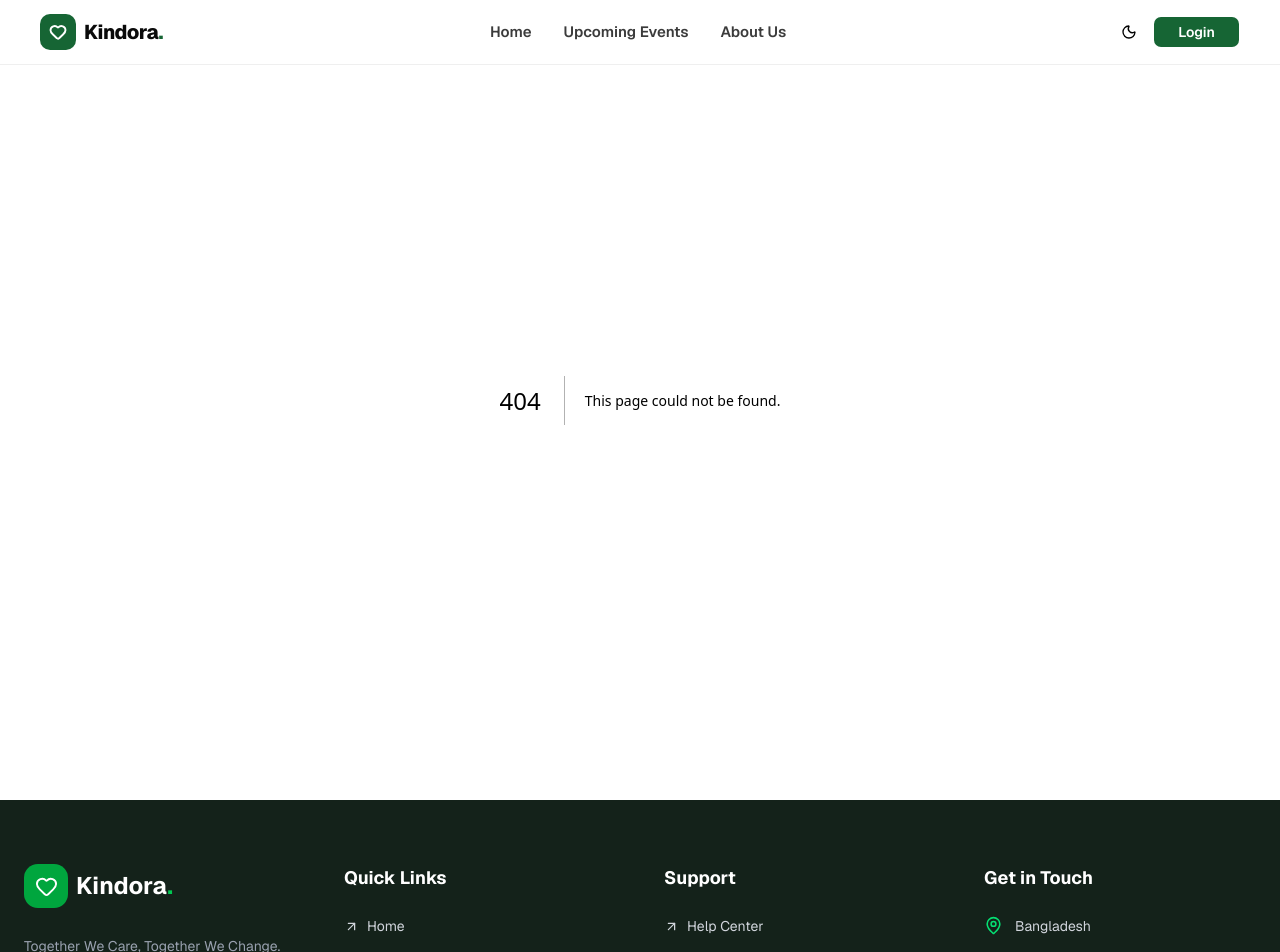
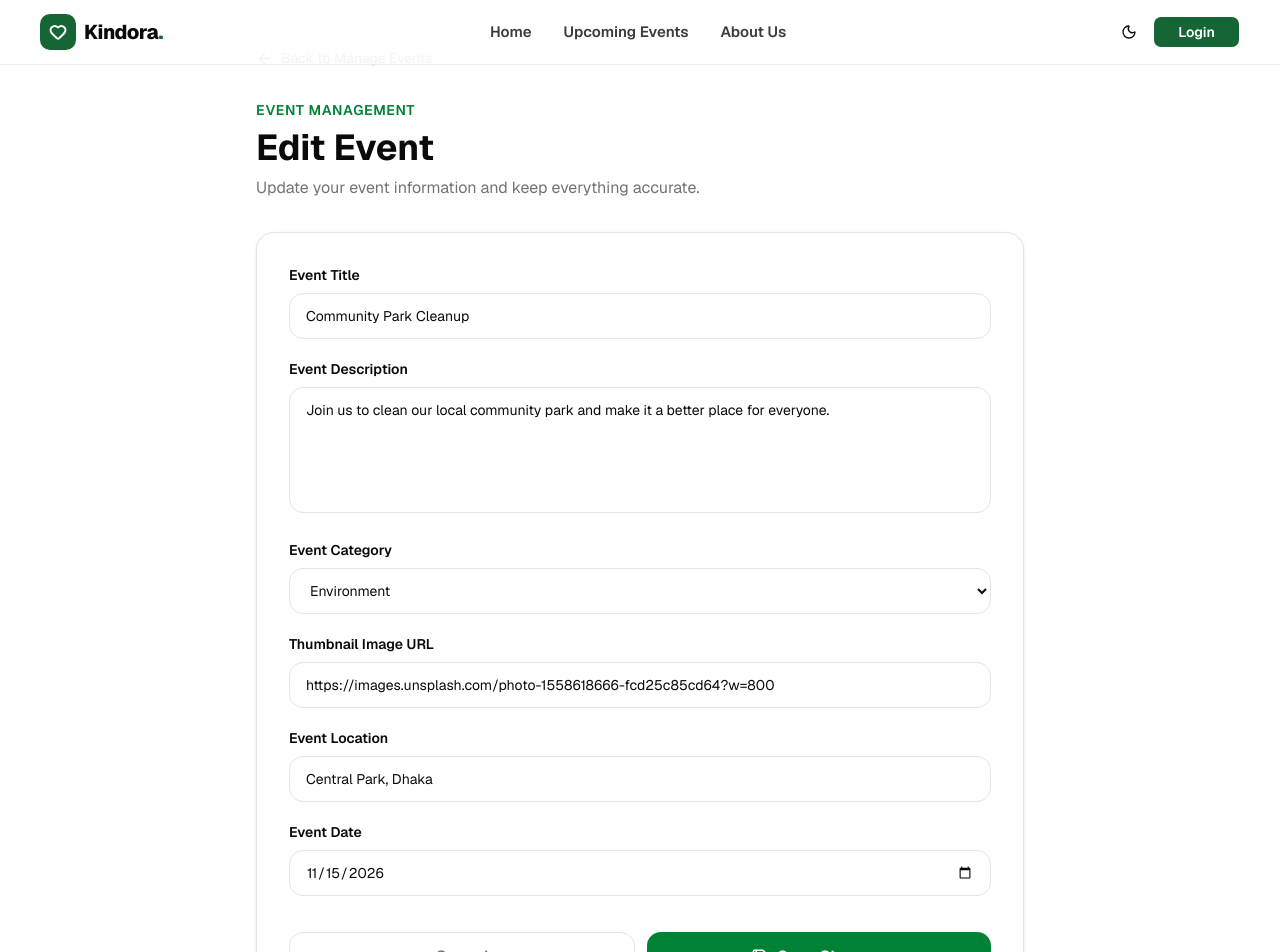
Before and after one commit to akib511/kindora-client, a Next.js app: page /edit-event/1 in a window 1280 px wide. Before the commit this address had no page. Shown: the top 952 px of the page. Built offline with nearby package versions, Linux system fonts and the light colour scheme.

Commit message:
create demo  edit-event page

```diff
--- /dev/null
+++ b/src/app/edit-event/[id]/page.js
@@ -0,0 +1,273 @@
+"use client";
+
+import { useState } from "react";
+import { useParams, useRouter } from "next/navigation";
+import Link from "next/link";
+import { ArrowLeft, Save } from "lucide-react";
+
+const initialEvents = [
+  {
+    id: "1",
+    title: "Community Park Cleanup",
+    description:
+      "Join us to clean our local community park and make it a better place for everyone.",
+    category: "Environment",
+    image: "https://images.unsplash.com/photo-1558618666-fcd25c85cd64?w=800",
+    location: "Central Park, Dhaka",
+    date: "2026-11-15",
+  },
+  {
+    id: "2",
+    title: "Food Distribution Drive",
+    description:
+      "Help distribute food among people who need support in our community.",
+    category: "Community Support",
+    image: "https://images.unsplash.com/photo-1593113598332-cd288d649433?w=800",
+    location: "Mirpur, Dhaka",
+    date: "2026-11-20",
+  },
+  {
+    id: "3",
+    title: "Tree Plantation Program",
+    description:
+      "Let's make our environment greener by planting trees together.",
+    category: "Environment",
+    image: "https://images.unsplash.com/photo-1518531933037-91b2f5f229cc?w=800",
+    location: "Dhanmondi, Dhaka",
+    date: "2026-11-25",
+  },
+];
+
+export default function EditEventPage() {
+  const params = useParams();
+  const router = useRouter();
+
+  const event = initialEvents.find((item) => item.id === params.id);
+
+  const [formData, setFormData] = useState(
+    event || {
+      title: "",
+      description: "",
+      category: "",
+      image: "",
+      location: "",
+      date: "",
+    }
+  );
+
+  const handleChange = (e) => {
+    const { name, value } = e.target;
+    setFormData({ ...formData, [name]: value });
+  };
+
+  const handleSubmit = (e) => {
+    e.preventDefault();
+
+    // localStorage theke current list nao (na thakle initialEvents)
+    const stored = JSON.parse(
+      localStorage.getItem("kindora_events") || "null"
+    );
+    const baseList = stored || initialEvents;
+
+    // Ei event ta update koro
+    const updated = baseList.map((item) =>
+      item.id === params.id ? { ...item, ...formData } : item
+    );
+
+    // localStorage e save
+    localStorage.setItem("kindora_events", JSON.stringify(updated));
+
+    // Manage page e redirect
+    router.push("/manage-events");
+  };
+
+  if (!event) {
+    return (
+      <main className="flex min-h-screen items-center justify-center bg-background px-4">
+        <div className="text-center">
+          <h1 className="text-3xl font-bold text-foreground">
+            Event Not Found
+          </h1>
+
+          <p className="mb-6 mt-3 text-muted-foreground">
+            The event you are looking for does not exist.
+          </p>
+
+          <Link
+            href="/manage-events"
+            className="inline-flex items-center gap-2 rounded-xl bg-green-700 px-5 py-3 text-white transition hover:bg-green-800 dark:bg-green-600 dark:hover:bg-green-700"
+          >
+            <ArrowLeft size={18} />
+            Back to Manage Events
+          </Link>
+        </div>
+      </main>
+    );
+  }
+
+  return (
+    <main className="min-h-screen bg-background px-4 py-12 md:px-8">
+      <div className="mx-auto max-w-3xl">
+
+        {/* Back Button */}
+        <Link
+          href="/manage-events"
+          className="mb-8 inline-flex items-center gap-2 text-sm text-muted-foreground transition-colors hover:text-green-700 dark:hover:text-green-400"
+        >
+          <ArrowLeft size={17} />
+          Back to Manage Events
+        </Link>
+
+        {/* Header */}
+        <div className="mb-8">
+          <p className="mb-2 text-sm font-semibold uppercase tracking-wider text-green-700 dark:text-green-400">
+            Event Management
+          </p>
+
+          <h1 className="text-3xl font-bold text-foreground md:text-4xl">
+            Edit Event
+          </h1>
+
+          <p className="mt-2 text-muted-foreground">
+            Update your event information and keep everything accurate.
+          </p>
+        </div>
+
+        {/* Form */}
+        <div className="rounded-2xl border border-border bg-card p-6 text-card-foreground shadow-sm md:p-8">
+
+          <form onSubmit={handleSubmit} className="space-y-5">
+
+            {/* Title */}
+            <div>
+              <label className="mb-2 block text-sm font-semibold text-foreground">
+                Event Title
+              </label>
+
+              <input
+                type="text"
+                name="title"
+                value={formData.title}
+                onChange={handleChange}
+                placeholder="Enter event title"
+                required
+                className="w-full rounded-xl border border-border bg-background px-4 py-3 text-sm text-foreground outline-none transition placeholder:text-muted-foreground focus:border-green-600 focus:ring-2 focus:ring-green-600/15 dark:focus:border-green-400 dark:focus:ring-green-400/15"
+              />
+            </div>
+
+            {/* Description */}
+            <div>
+              <label className="mb-2 block text-sm font-semibold text-foreground">
+                Event Description
+              </label>
+
+              <textarea
+                name="description"
+                value={formData.description}
+                onChange={handleChange}
+                placeholder="Describe your event..."
+                rows={5}
+                required
+                className="w-full resize-none rounded-xl border border-border bg-background px-4 py-3 text-sm text-foreground outline-none transition placeholder:text-muted-foreground focus:border-green-600 focus:ring-2 focus:ring-green-600/15 dark:focus:border-green-400 dark:focus:ring-green-400/15"
+              />
+            </div>
+
+            {/* Category */}
+            <div>
+              <label className="mb-2 block text-sm font-semibold text-foreground">
+                Event Category
+              </label>
+
+              <select
+                name="category"
+                value={formData.category}
+                onChange={handleChange}
+                required
+                className="w-full rounded-xl border border-border bg-background px-4 py-3 text-sm text-foreground outline-none transition focus:border-green-600 focus:ring-2 focus:ring-green-600/15 dark:focus:border-green-400 dark:focus:ring-green-400/15"
+              >
+                <option value="">Select a category</option>
+                <option value="Environment">Environment</option>
+                <option value="Community Support">Community Support</option>
+                <option value="Education">Education</option>
+                <option value="Healthcare">Healthcare</option>
+                <option value="Animal Welfare">Animal Welfare</option>
+              </select>
+            </div>
+
+            {/* Image URL */}
+            <div>
+              <label className="mb-2 block text-sm font-semibold text-foreground">
+                Thumbnail Image URL
+              </label>
+
+              <input
+                type="url"
+                name="image"
+                value={formData.image}
+                onChange={handleChange}
+                placeholder="https://example.com/image.jpg"
+                required
+                className="w-full rounded-xl border border-border bg-background px-4 py-3 text-sm text-foreground outline-none transition placeholder:text-muted-foreground focus:border-green-600 focus:ring-2 focus:ring-green-600/15 dark:focus:border-green-400 dark:focus:ring-green-400/15"
+              />
+            </div>
+
+            {/* Location */}
+            <div>
+              <label className="mb-2 block text-sm font-semibold text-foreground">
+                Event Location
+              </label>
+
+              <input
+                type="text"
+                name="location"
+                value={formData.location}
+                onChange={handleChange}
+                placeholder="Enter event location"
+                required
+                className="w-full rounded-xl border border-border bg-background px-4 py-3 text-sm text-foreground outline-none transition placeholder:text-muted-foreground focus:border-green-600 focus:ring-2 focus:ring-green-600/15 dark:focus:border-green-400 dark:focus:ring-green-400/15"
+              />
+            </div>
+
+            {/* Date */}
+            <div>
+              <label className="mb-2 block text-sm font-semibold text-foreground">
+                Event Date
+              </label>
+
+              <input
+                type="date"
+                name="date"
+                value={formData.date}
+                onChange={handleChange}
+                min={new Date().toLocaleDateString("en-CA")}
+                required
+                className="w-full rounded-xl border border-border bg-background px-4 py-3 text-sm text-foreground outline-none transition focus:border-green-600 focus:ring-2 focus:ring-green-600/15 dark:[color-scheme:dark] dark:focus:border-green-400 dark:focus:ring-green-400/15"
+              />
+            </div>
+
+            {/* Buttons */}
+            <div className="flex flex-col gap-3 pt-4 sm:flex-row">
+
+              <Link
+                href="/manage-events"
+                className="flex-1 rounded-xl border border-border py-3 text-center font-semibold text-muted-foreground transition-colors hover:bg-accent"
+              >
+                Cancel
+              </Link>
+
+              <button
+                type="submit"
+                className="flex flex-1 items-center justify-center gap-2 rounded-xl bg-green-700 py-3 font-semibold text-white transition-colors hover:bg-green-800 dark:bg-green-600 dark:hover:bg-green-700"
+              >
+                <Save size={18} />
+                Save Changes
+              </button>
+
+            </div>
+
+          </form>
+        </div>
+      </div>
+    </main>
+  );
+}
```
